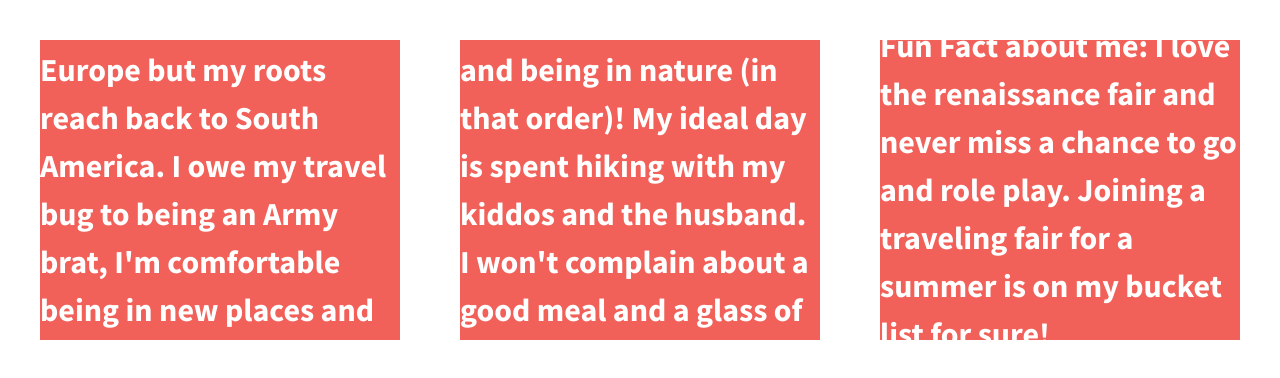
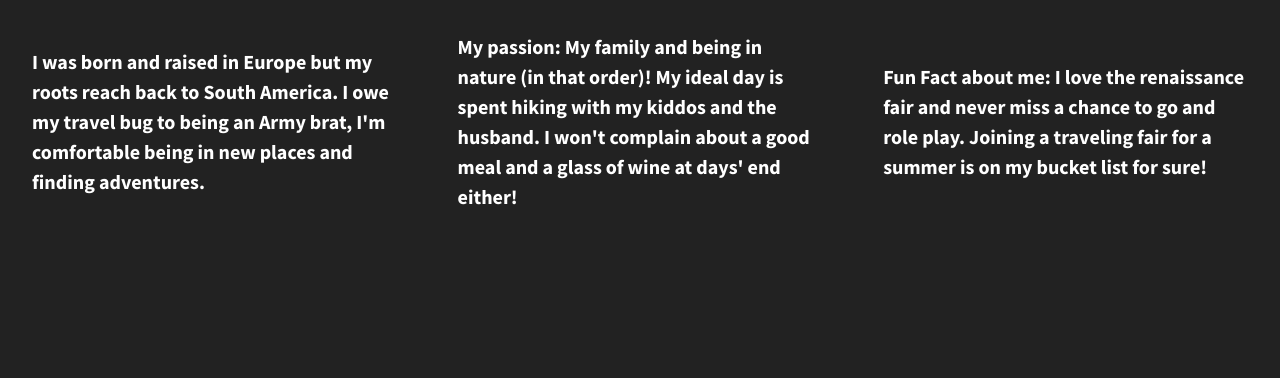
Before and after one commit to essiecodes/flexbox-divs, a plain HTML site: page index.html in a window 1280 px wide. Drawn offline with nearby package versions, Linux system fonts and the light colour scheme; a script that the page names is missing.

Commit message:
first commit

```diff
--- a/css/main.css
+++ b/css/main.css
@@ -97,35 +97,43 @@ textarea {
 
 
 html {
-  background-color: #fff;
+  background-color: #222;
   height: 100%;
+  width: 100%;
 }
 
 body {
   font-family: 'Source Sans Pro', sans-serif;
   padding: 2em;
-  font-size: 1.25em;
+  font-weight: 700;
   height: 100%;
 }
 
 .wrapper {
   /*add display:flex and set justify-content to space-between*/
-  font-weight: 700;
   display: flex;
+  flex-flow: row wrap;
   justify-content: space-between;
+  align-items: center;
 }
 
 .div-1, .div-2, .div-3 {
   /*give the divs a width of 30%, add display:flex, set justify-content and align-items to center*/
+
   color: #fff;
   line-height: 1.5em;
-  font-size: 1.6em;
-  background-color: #f16059;
-  height: 300px;
+  font-size: 1.25em;
+  height: auto;
   display: flex;
   width: 30%;
   justify-content: center;
   align-items: center;
+
+
+  .wrapper span {
+    font-family: 'Lora', sans-serif;
+    font-size: 1.3em;
+  }
 }
 
 
```
